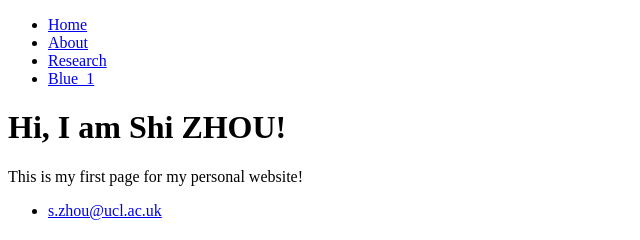
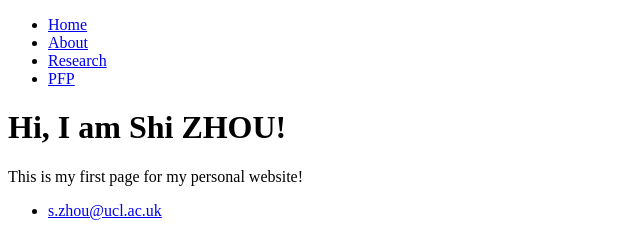
Before and after one commit to szucl/szucl.github.io, a plain HTML site: page index.html in a window 1280 px wide. Shown: the full height of the page, 0-640 px from the left. Drawn offline with Linux system fonts and the light colour scheme.

Commit message:
Update index.html

```diff
--- a/index.html
+++ b/index.html
@@ -9,7 +9,7 @@
        <li><a href=”/”>Home</a></li>
        <li><a href=”/about”>About</a></li>
        <li><a href=”/resume”>Research</a></li>
-       <li><a href=blue>Blue_1</a></li>
+       <li><a href=PFP.jpg>PFP</a></li>
      </ul>
    </nav>
    <div class=”container”>
```
